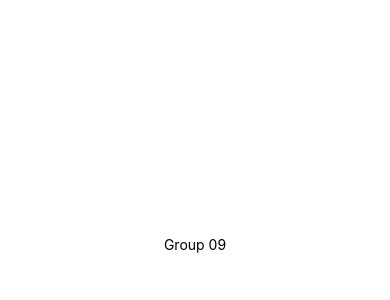
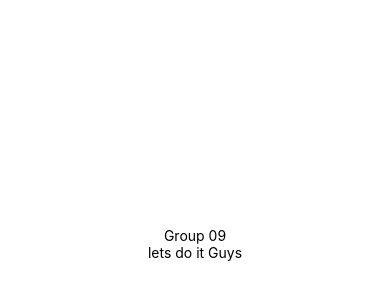
Before and after one commit to jiyot/G9-Project, a React Native app: screen / in a window 390 px wide. Shown: the part 178-478 px from the top of the page. Built offline with nearby package versions, Linux system fonts and the light colour scheme.

Commit message:
Test1-Jiyot : only added text to app.js

```diff
--- a/App.js
+++ b/App.js
@@ -5,6 +5,7 @@ export default function App() {
   return (
     <View style={styles.container}>
       <Text>Group 09</Text>
+      <Text>lets do it Guys</Text>
       <StatusBar style="auto" />
     </View>
   );
```
